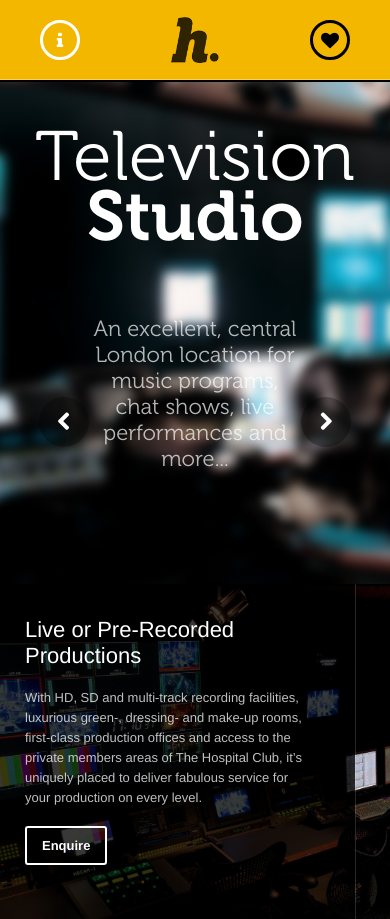
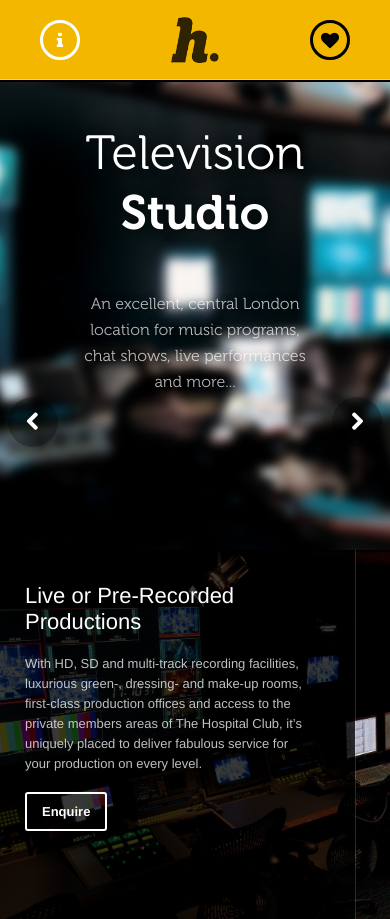
Before and after one commit to skinnytieme/Sandbox, a PHP site: page /hospital-club/tv-studio.html in a window 390 px wide. Shown: the top 919 px of the page. Run offline with PHP 8.4, Linux system fonts and the light colour scheme.

Commit message:
Refine Sub Pages

```diff
--- a/hospital-club/stylesheets/style.css
+++ b/hospital-club/stylesheets/style.css
@@ -546,7 +546,7 @@ a.footer-login:hover {
     top: 50%;
     transform: translateY(-50%);
     -webkit-transform: translateY(-50%);
-	z-index: 99;
+	z-index: 9;
 	color: #fff;
 	margin-left: 10%;
 	margin-right: 10%;
@@ -675,6 +675,14 @@ a.footer-login:hover {
 			border-color: #000;
 		}
 
+		.mob-nav:hover > i {
+			color: #fff!important;
+		}
+
+		.mob-member-nav-open li:hover, .mob-nav-open li:hover {
+			color: #fff;
+		}
+
 		.mob-nav {
 			left: 40px;
 		}
@@ -760,8 +768,33 @@ a.footer-login:hover {
 			display: none!important;
 		}
 
+		/* Sub Page */
 
+		.sub-intro-overlay h1 {
+			font-size: 48px;
+		}
 
+		.sub-intro-overlay h2 {
+			font-size: 16px;
+			width: 70%;
+		}
+
+		.sub-intro-overlay h1, .sub-intro-overlay h2  {
+			text-shadow: 0px 2px 10px rgba(0,0,0,0.60);
+		}
+
+		.sub-previous-icon, .sub-next-icon {
+			margin-left: 2%;
+			margin-right: 2%;
+		}
+
+		.sub-intro-overlay {
+			top: 37%;
+		}
+
+		.sub-intro-hero {
+			height: 500px;
+		}
 	}
 
 	/* -----Tablet Portrait size to standard 960 (devices and browsers)----- */
```
Also changed, not shown: hospital-club/tv-studio.html (+1 -8 lines).
